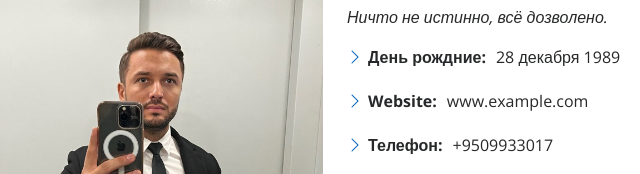
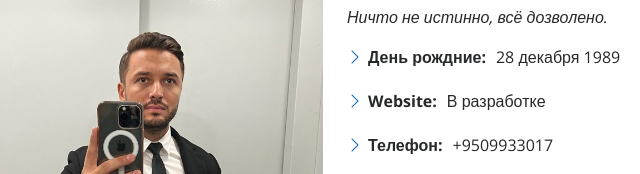
Before and after one commit to CarbonCS/CarbonCS.github.io, a plain HTML site: page MyResume/index.html in a window 1280 px wide. Shown: the part 1051-1225 px from the top of the page, 165-805 px from the left. Drawn offline with nearby package versions, Linux system fonts and the light colour scheme.

Commit message:
Внес изменение в описание сайта

```diff
--- a/MyResume/index.html
+++ b/MyResume/index.html
@@ -92,7 +92,7 @@
               <div class="col-lg-6">
                 <ul>
                   <li><i class="bi bi-chevron-right"></i> <strong>День рождние:</strong> <span>28 декабря 1989</span></li>
-                  <li><i class="bi bi-chevron-right"></i> <strong>Website:</strong> <span>www.example.com</span></li>
+                  <li><i class="bi bi-chevron-right"></i> <strong>Website:</strong> <span>В разработке</span></li>
                   <li><i class="bi bi-chevron-right"></i> <strong>Телефон:</strong> <span>+9509933017</span></li>
                   <li><i class="bi bi-chevron-right"></i> <strong>Город:</strong> <span>Россия Красноярск</span></li>
                 </ul>
```
